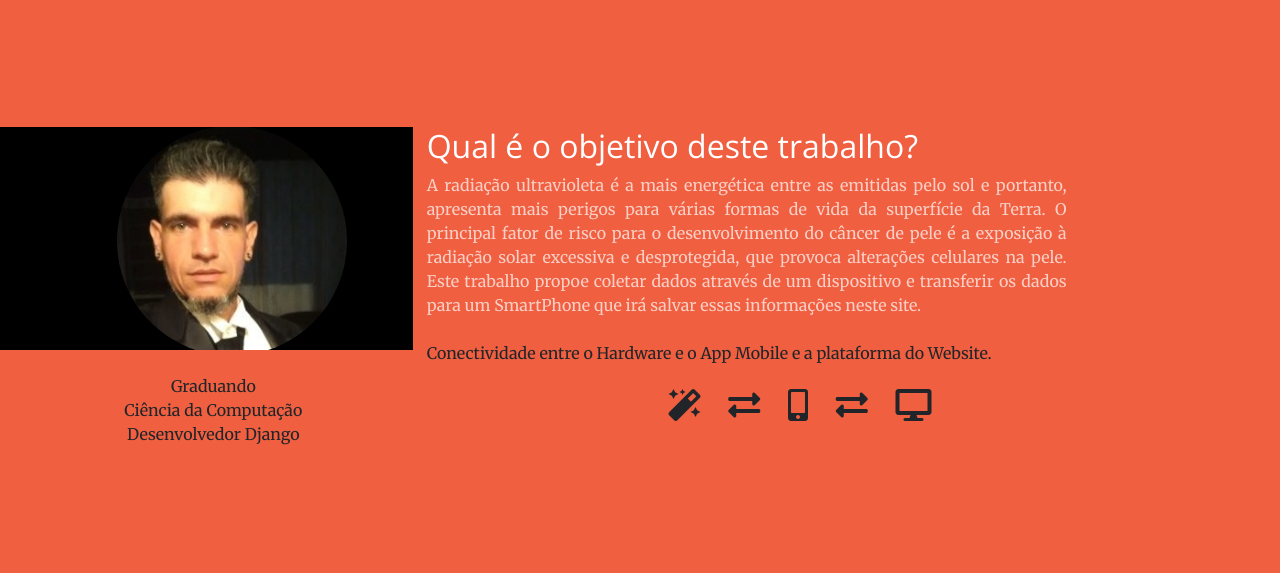
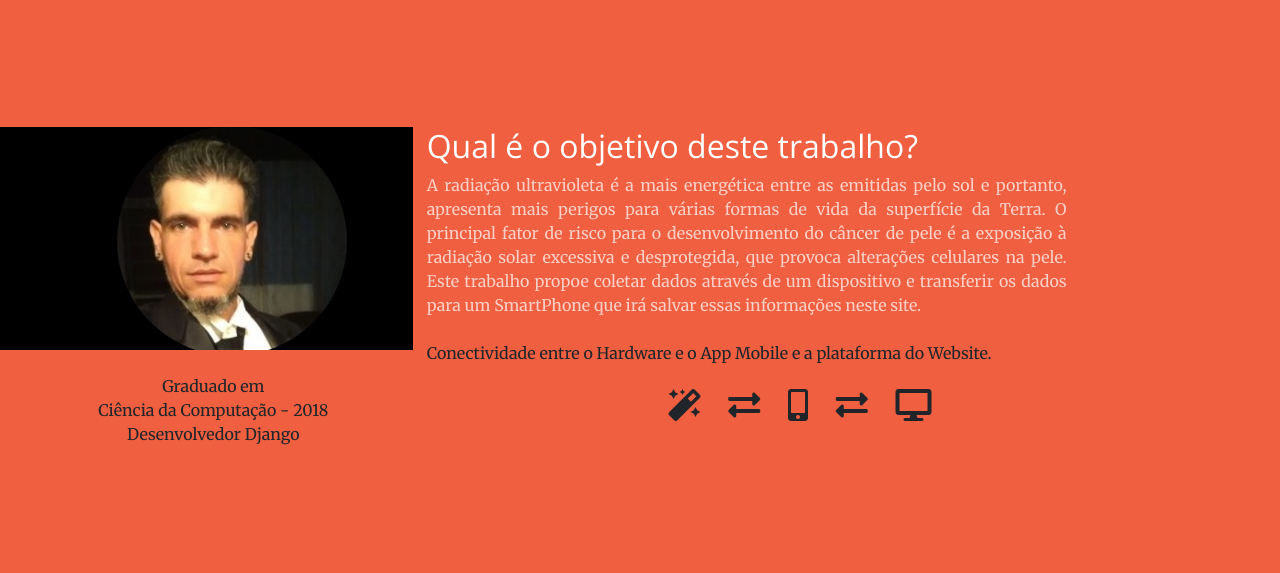
Before and after one commit to lobo-death/uvfriendly-web, a Django app: page / in a window 1280 px wide. Shown: the part 801-1374 px from the top of the page. Run offline with Django 3.2, Linux system fonts and the light colour scheme; data that the repository does not hold is empty; some libraries are stand-ins or nearby versions.

Commit message:
Alterado index com descrição da formação acadêmica

```diff
--- a/website/templates/website/index.html
+++ b/website/templates/website/index.html
@@ -87,10 +87,10 @@
             <div class="portfolio-box-caption">
               <div class="portfolio-box-caption-content">
                 <div class="project-category col-lg-8 mx-auto text-center">
-                  <br>Graduando
+                  <br>Graduado em
                 </div>
                 <div class="project-name col-lg-8 mx-auto text-center">
-                  Ciência da Computação
+                  Ciência da Computação - 2018
                 </div>
                 <div class="project-name col-lg-8 mx-auto text-center">
                   Desenvolvedor Django
```
